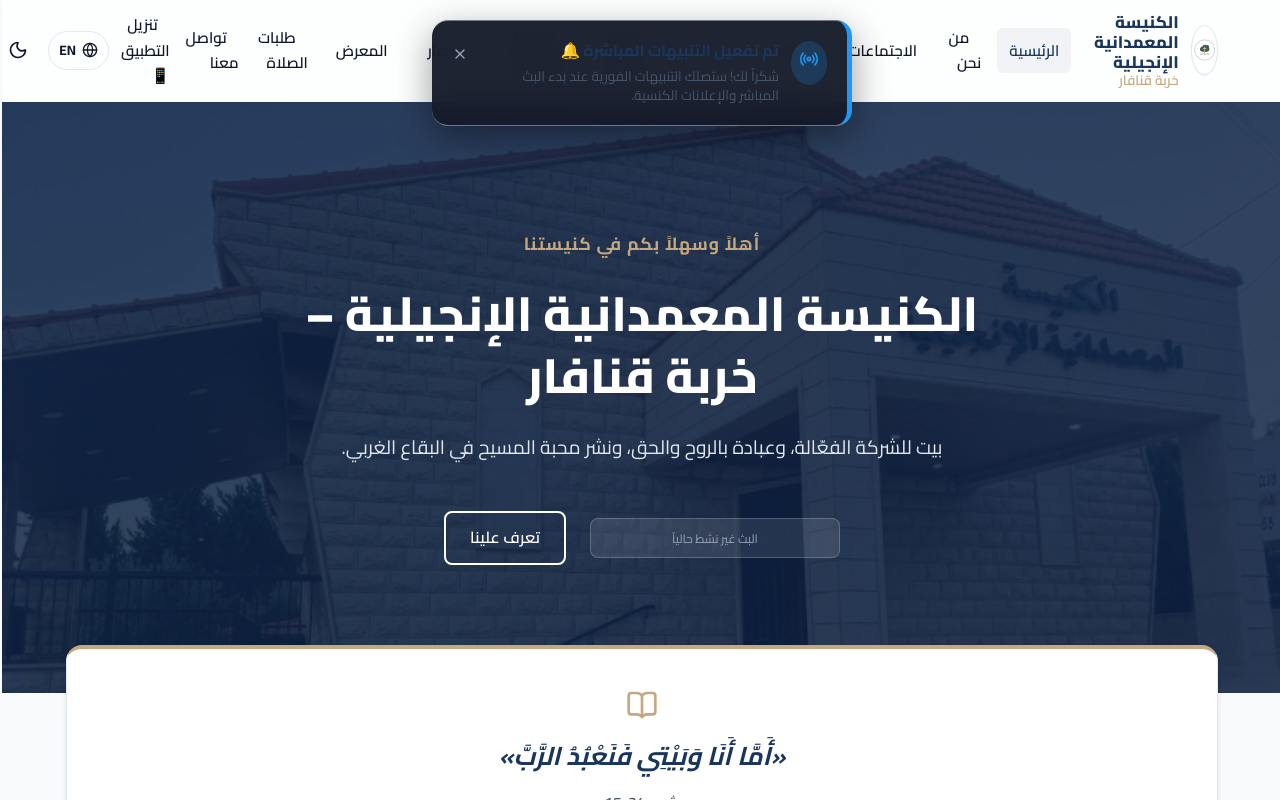
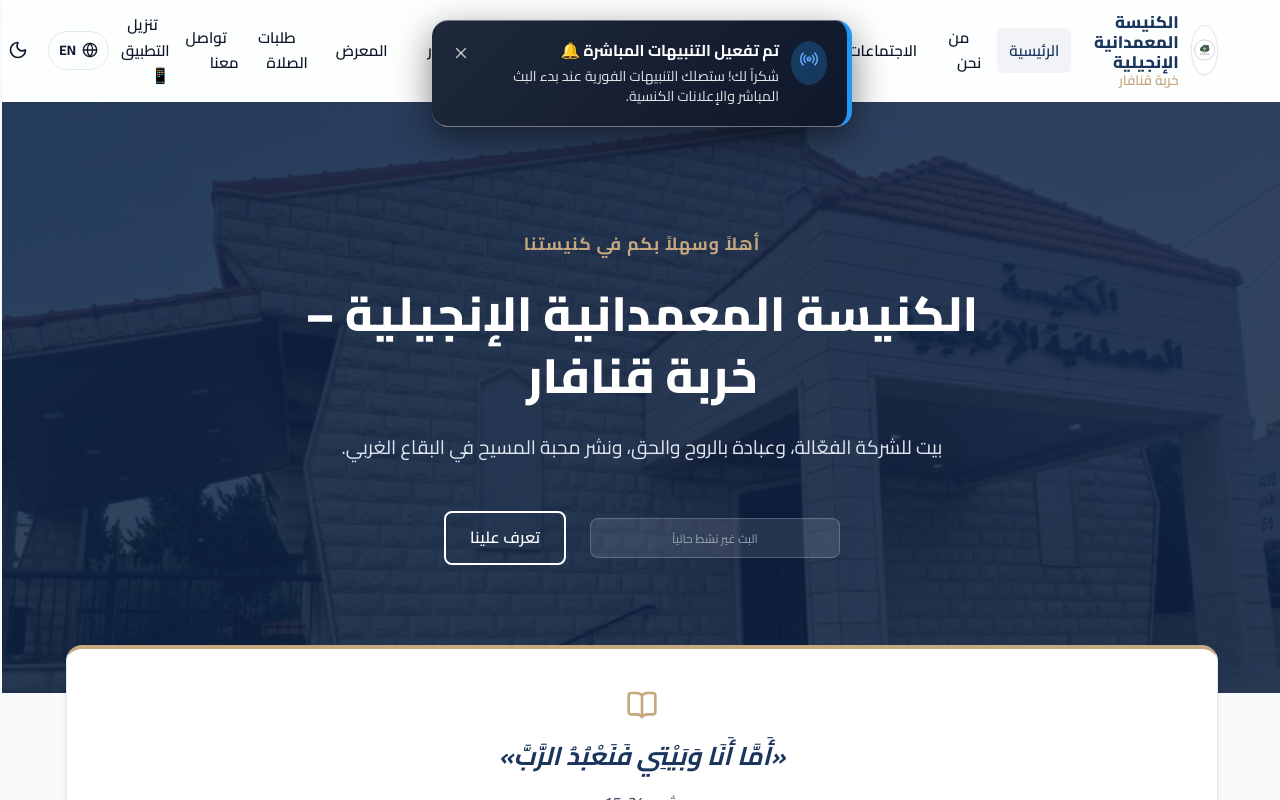
Before and after one commit to david837838-byte/KKBC, a React (Vite) app in the folder client/: page / in a window 1280 px wide. Both pictures are taken after a click on the button "تفعيل التنبيهات 🔔". Shown: the top 800 px of the page. Built offline with nearby package versions, Linux system fonts and the light colour scheme; no server answers.

Commit message:
Fix toast notification text contrast and font color to crisp white on dark background

```diff
--- a/client/src/components/NotificationBanner.jsx
+++ b/client/src/components/NotificationBanner.jsx
@@ -136,24 +136,25 @@ const NotificationBanner = () => {
             zIndex: 999999,
             padding: '1.25rem',
             borderRadius: '16px',
-            boxShadow: '0 12px 36px rgba(0,0,0,0.4)',
+            boxShadow: '0 12px 36px rgba(0,0,0,0.5)',
             borderRight: isAr ? '5px solid #2196f3' : 'none',
             borderLeft: isAr ? 'none' : '5px solid #2196f3',
             backdropFilter: 'blur(16px)',
             animation: 'fadeInDown 0.4s ease-out',
-            background: 'var(--card-bg, rgba(20, 25, 40, 0.95))'
+            background: 'linear-gradient(135deg, #1e293b 0%, #0f172a 100%)',
+            color: '#ffffff'
           }}
         >
           <div style={{ display: 'flex', alignItems: 'flex-start', gap: '0.75rem' }}>
-            <div style={{ backgroundColor: 'rgba(33, 150, 243, 0.2)', padding: '0.5rem', borderRadius: '50%', color: '#2196f3' }}>
+            <div style={{ backgroundColor: 'rgba(33, 150, 243, 0.25)', padding: '0.5rem', borderRadius: '50%', color: '#60a5fa' }}>
               <Radio size={20} className="live-icon-blink" />
             </div>
             <div style={{ flex: 1 }}>
-              <h4 style={{ margin: 0, fontSize: '0.98rem', fontWeight: 'bold' }}>{toast.title}</h4>
-              <p style={{ margin: '0.35rem 0 0', fontSize: '0.85rem', color: 'var(--text-secondary)', lineHeight: '1.4' }}>{toast.message}</p>
+              <h4 style={{ margin: 0, fontSize: '0.98rem', fontWeight: 'bold', color: '#ffffff' }}>{toast.title}</h4>
+              <p style={{ margin: '0.35rem 0 0', fontSize: '0.88rem', color: 'rgba(255, 255, 255, 0.88)', lineHeight: '1.4' }}>{toast.message}</p>
             </div>
-            <button onClick={() => setToast(null)} style={{ background: 'none', border: 'none', cursor: 'pointer', color: 'var(--text-light)', padding: 0 }}>
-              <X size={16} />
+            <button onClick={() => setToast(null)} style={{ background: 'none', border: 'none', cursor: 'pointer', color: 'rgba(255, 255, 255, 0.7)', padding: 0 }}>
+              <X size={18} />
             </button>
           </div>
         </div>
```
